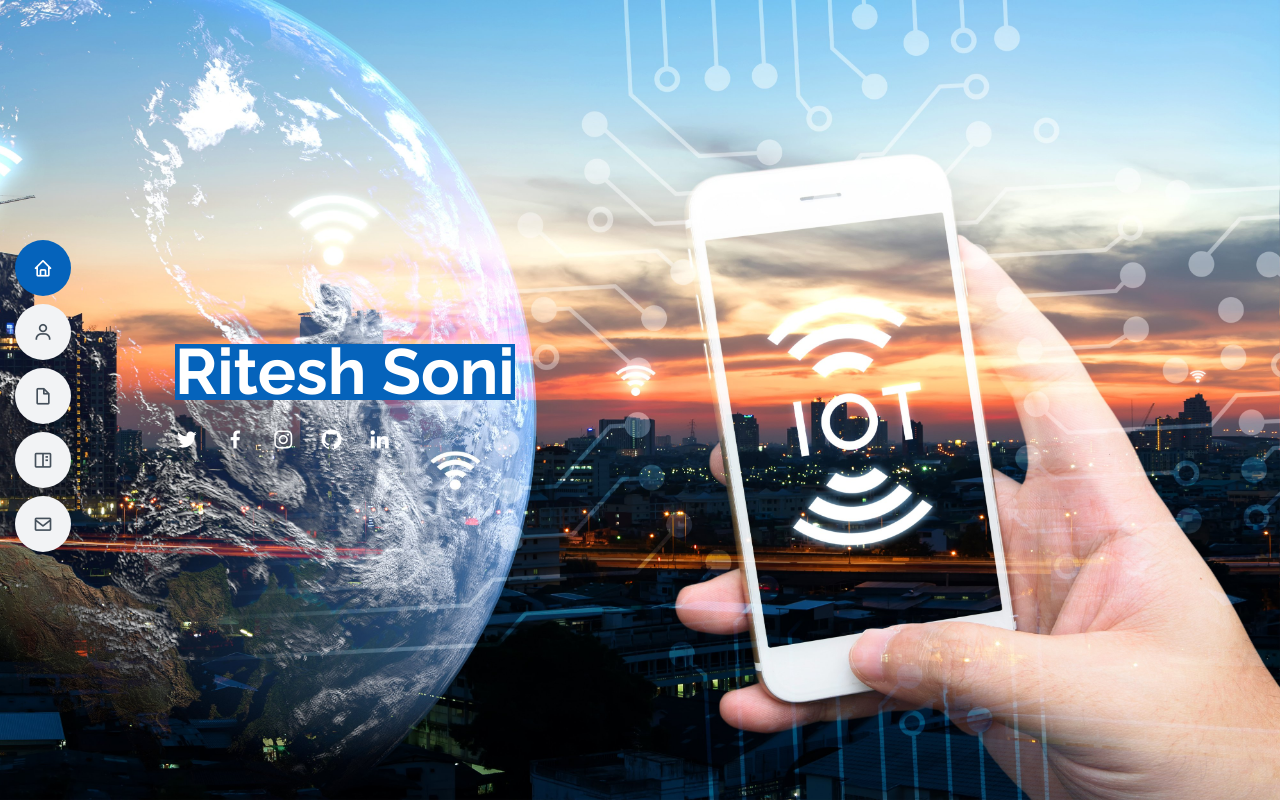
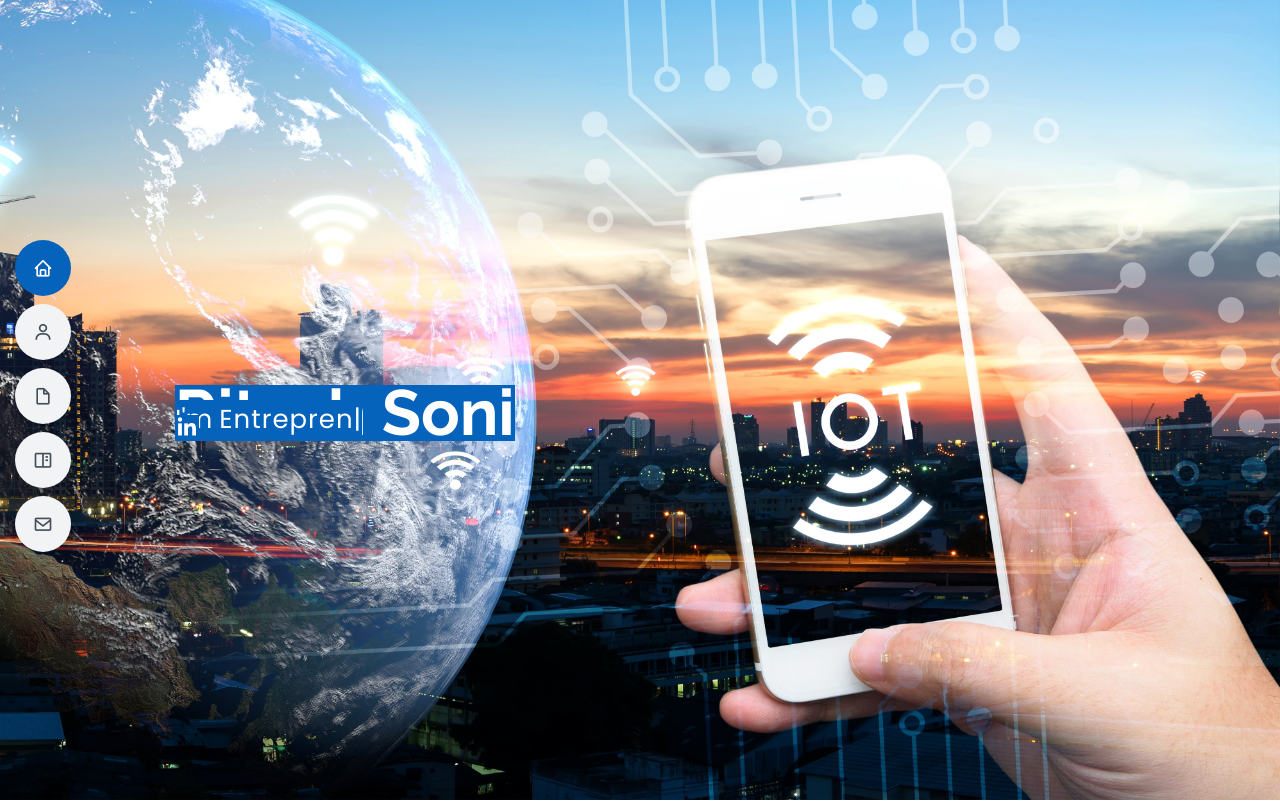
Before and after one commit to soniritesh124/riteshsoni, a PHP site: page / in a window 1280 px wide. Shown: the top 804 px of the page. Run offline with PHP 8.4, Linux system fonts and the light colour scheme.

Commit message:
Update style.css

```diff
--- a/assets/css/style.css
+++ b/assets/css/style.css
@@ -281,7 +281,9 @@ h1, h2, h3, h4, h5, h6 {
 
 #hero p {
 /*   color: #45505b; */
+  background: #0563bb;
   color: #fff;
+  position: absolute;
   margin: 15px 0 0 0;
   font-size: 26px;
   font-family: "Poppins", sans-serif;
@@ -300,7 +302,9 @@ h1, h2, h3, h4, h5, h6 {
   font-size: 24px;
   display: inline-block;
 /*   color: #45505b; */
+  background: #0563bb;
   color: #fff;
+  position: absolute;
   line-height: 1;
   margin-right: 20px;
   transition: 0.3s;
```
